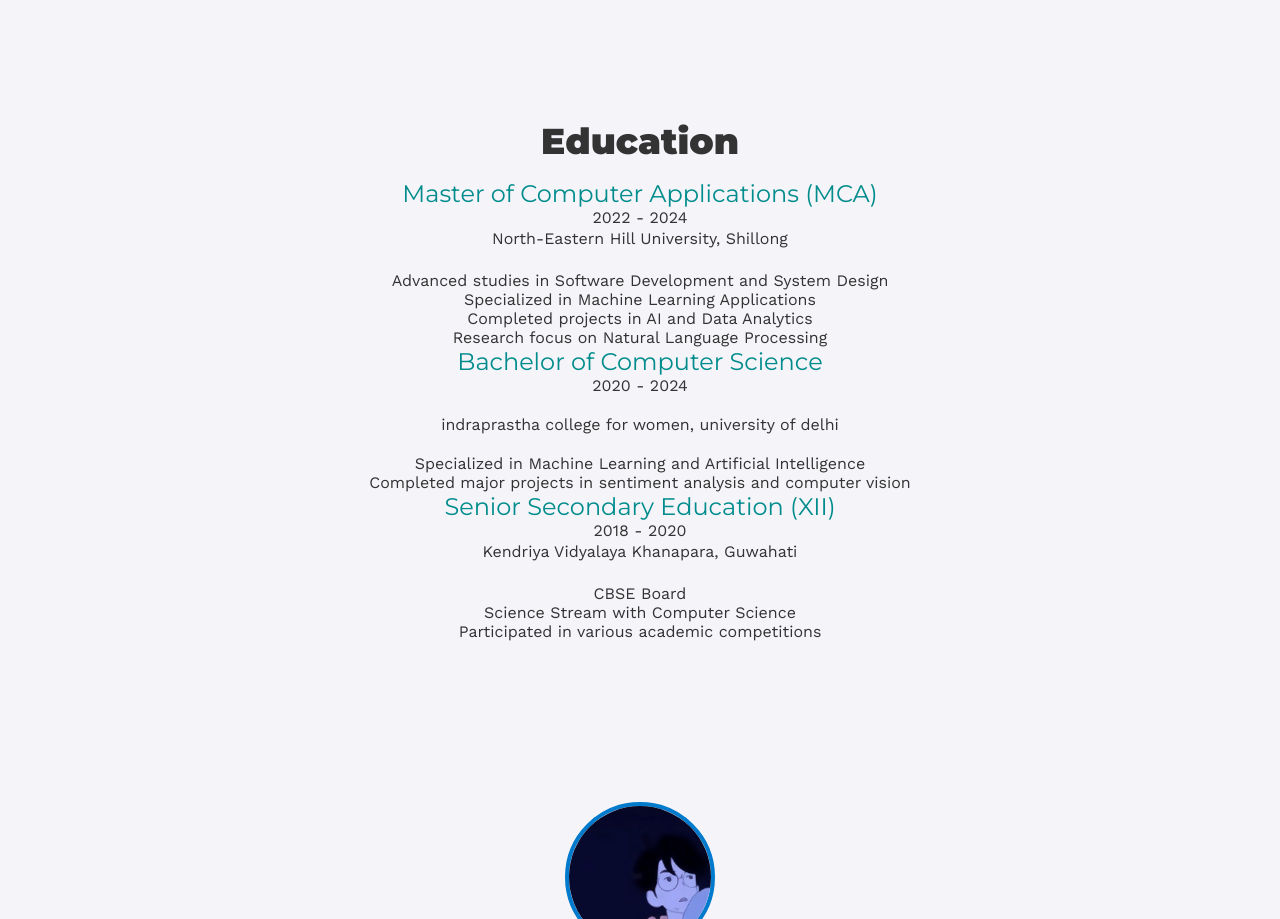
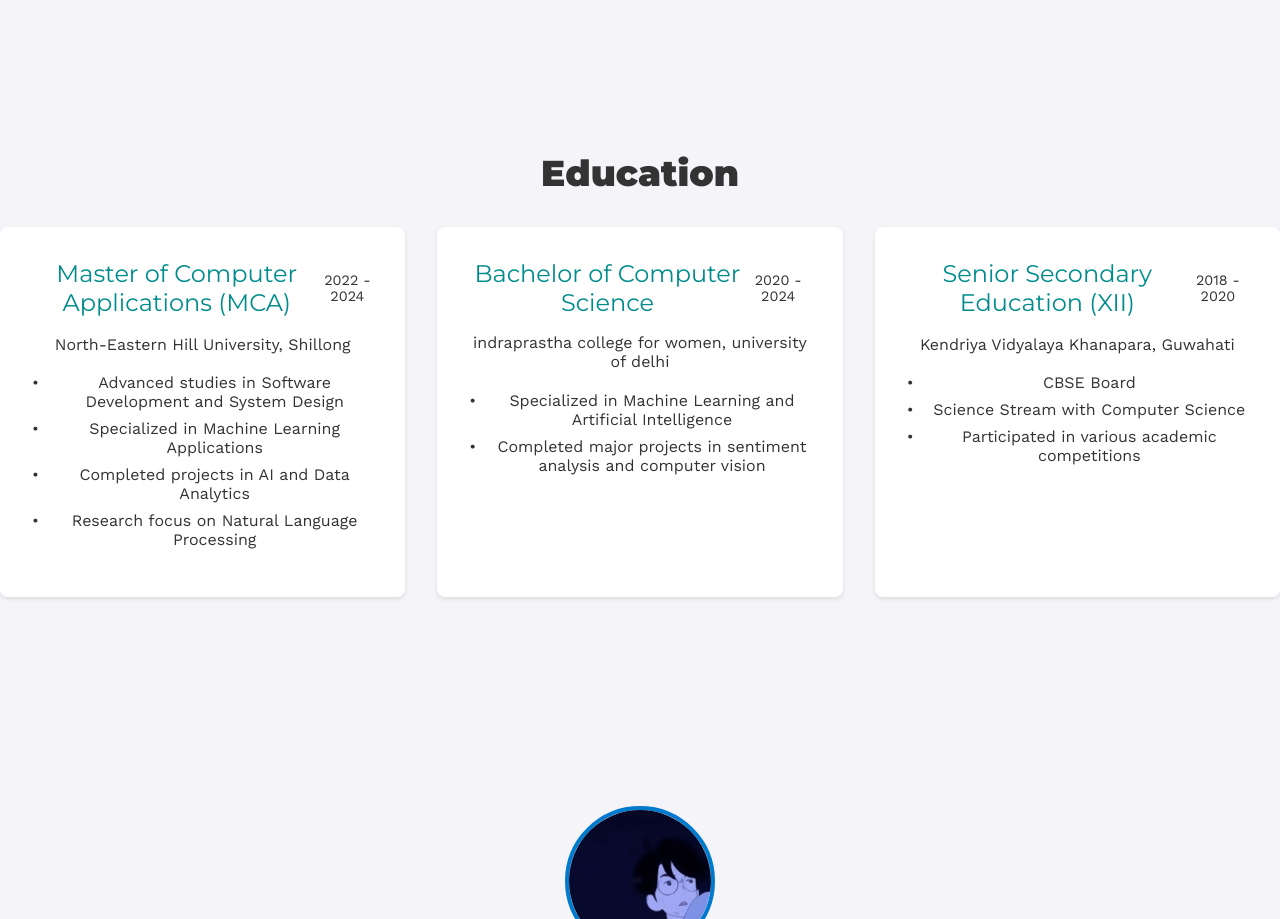
Before and after one commit to priyade004/Priya-PortFolio, a website built with Vite: page index.html in a window 1280 px wide. Shown: the part 1481-2400 px from the top of the page. Built offline with nearby package versions, Linux system fonts and the light colour scheme.

Commit message:
Update styles.css

```diff
--- a/styles.css
+++ b/styles.css
@@ -288,6 +288,7 @@
 
 footer {
   padding: 5vh;
+  background-color: #222431;
   color: #fff;
   text-align: center;
   font-size: 14px;
@@ -386,3 +387,96 @@
   align-items: center;
   min-height: 100vh;
 }
+
+
+#education {
+  padding: 2rem 0;
+}
+
+.education-wrapper {
+  max-width: 800px;
+  margin: 0 auto;
+}
+
+.education-card {
+  background: var(--bg-secondary);
+  border-radius: 8px;
+  padding: 2rem;
+  margin: 1rem 0;
+  box-shadow: 0 2px 4px rgba(0,0,0,0.1);
+}
+
+.education-header {
+  display: flex;
+  justify-content: space-between;
+  align-items: center;
+  margin-bottom: 1rem;
+}
+
+.education-year {
+  color: var(--text-secondary);
+  font-size: 0.9rem;
+}
+
+.education-school {
+  color: var(--text-primary);
+  font-weight: 500;
+  margin-bottom: 1rem;
+}
+
+.education-details {
+  list-style-type: none;
+  list-style: none;
+  padding: 0;
+  margin: 1rem 0;
+}
+
+.education-details li {
+  color: var(--text-secondary);
+  margin: 0.5rem 0;
+  padding-left: 1.5rem;
+  position: relative;
+}
+
+.education-details li:before {
+  content: "•";
+  position: absolute;
+  left: 0;
+  color: var(--accent);
+}
+
+#education {
+  padding: 2rem 0;
+}
+
+.education-wrapper {
+  display: flex;
+  flex-wrap: wrap;
+  gap: 2rem;
+  justify-content: center;
+  max-width: 1400px;
+  margin: 0 auto;
+}
+
+.education-card {
+  flex: 1;
+  min-width: 400px;
+  max-width: 700px;
+  background: white;
+  border-radius: 8px;
+  padding: 2rem;
+  box-shadow: 0 2px 4px rgba(0,0,0,0.1);
+}
+
+.education-header {
+  display: flex;
+  justify-content: space-between;
+  align-items: center;
+  margin-bottom: 1rem;
+}
+
+@media (max-width: 768px) {
+  .education-card {
+    min-width: 100%;
+  }
+}
```
